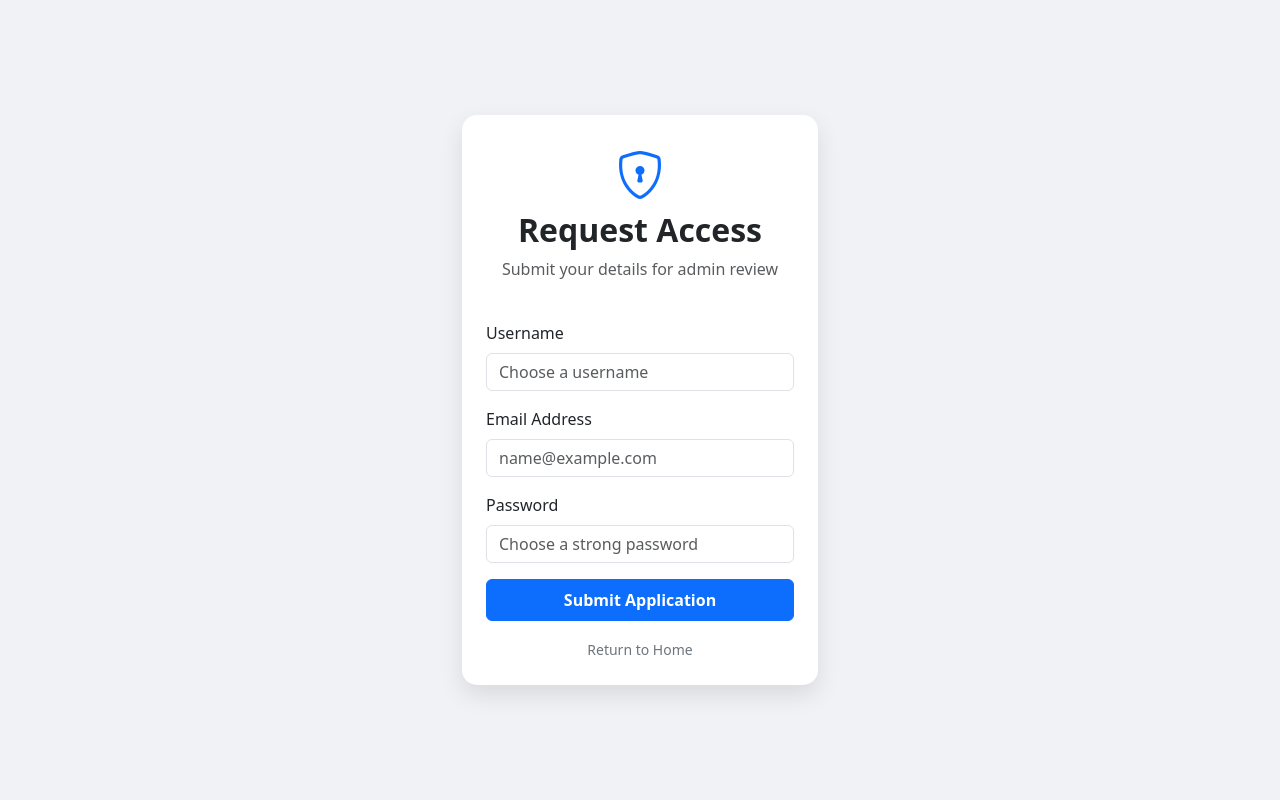
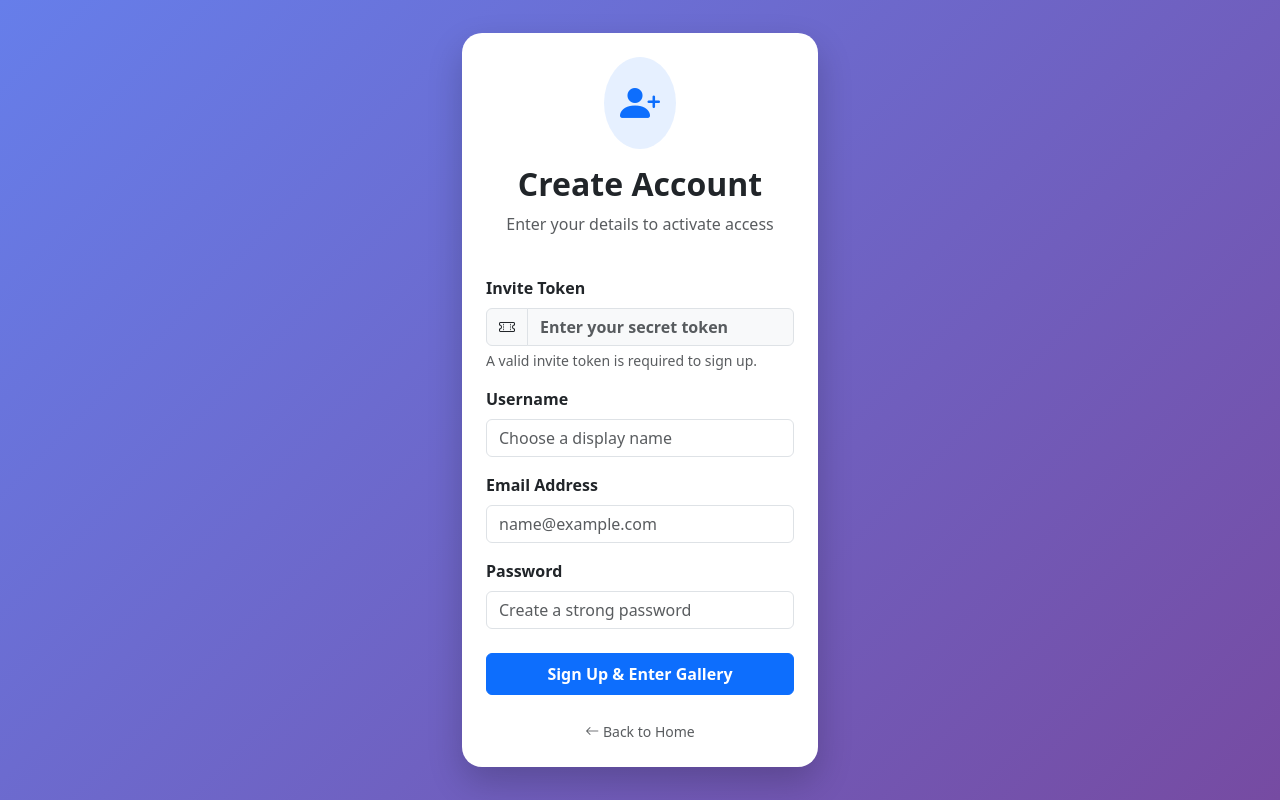
Before and after one commit to MADHU47/my-ai-site, a FastAPI app: page /signup in a window 1280 px wide. Run offline with FastAPI, Linux system fonts and the light colour scheme; some libraries are stand-ins or nearby versions.

Commit message:
invite tokens

```diff
--- a/main.py
+++ b/main.py
@@ -2,6 +2,7 @@ import os
 import psycopg2
 import secrets
 import io
+import string
 from fastapi import FastAPI, Request, Depends, HTTPException, status, UploadFile, File, Form
 from fastapi.responses import HTMLResponse, RedirectResponse, StreamingResponse
 from fastapi.templating import Jinja2Templates
@@ -32,7 +33,7 @@ def get_db_connection():
 def init_db():
     conn = get_db_connection()
     cur = conn.cursor()
-    # Updated Users Table for Moderated Access
+    # Users Table
     cur.execute('''
         CREATE TABLE IF NOT EXISTS users (
             id SERIAL PRIMARY KEY,
@@ -42,6 +43,7 @@ def init_db():
             status TEXT DEFAULT 'pending'
         )
     ''')
+    # Image Metadata Table
     cur.execute('''
         CREATE TABLE IF NOT EXISTS image_metadata (
             id SERIAL PRIMARY KEY,
@@ -50,6 +52,14 @@ def init_db():
             storage_path TEXT NOT NULL,
             public_url TEXT NOT NULL,
             uploaded_by TEXT NOT NULL
+        )
+    ''')
+    # NEW: Invite Tokens Table
+    cur.execute('''
+        CREATE TABLE IF NOT EXISTS invite_tokens (
+            id SERIAL PRIMARY KEY,
+            token TEXT UNIQUE NOT NULL,
+            created_at TIMESTAMP WITH TIME ZONE DEFAULT NOW()
         )
     ''')
     conn.commit()
@@ -91,22 +101,45 @@ async def home(request: Request):
     return templates.TemplateResponse("index.html", {"request": request})
 
 @app.get("/signup", response_class=HTMLResponse)
-async def signup_page(request: Request):
-    return templates.TemplateResponse("signup.html", {"request": request})
+async def signup_page(request: Request, token: str = ""):
+    # Captures 'token' from URL for auto-filling the form
+    return templates.TemplateResponse("signup.html", {"request": request, "token": token})
 
 @app.post("/submit-signup")
-async def submit_signup(username: str = Form(...), email: str = Form(...), password: str = Form(...)):
-    try:
-        conn = get_db_connection()
-        cur = conn.cursor()
-        cur.execute("INSERT INTO users (username, email, password, status) VALUES (%s, %s, %s, 'pending')",
-                    (username, email, password))
-        conn.commit()
+async def submit_signup(
+    username: str = Form(...),
+    email: str = Form(...),
+    password: str = Form(...),
+    invite_token: str = Form(...)
+):
+    conn = get_db_connection()
+    cur = conn.cursor()
+
+    # 1. Verify the Invite Token exists
+    cur.execute("SELECT id FROM invite_tokens WHERE token = %s", (invite_token,))
+    token_record = cur.fetchone()
+
+    if not token_record:
         cur.close()
         conn.close()
-        return HTMLResponse("<h2>Request Submitted!</h2><p>Wait for admin approval.</p><a href='/'>Home</a>")
+        raise HTTPException(status_code=status.HTTP_403_FORBIDDEN, detail="Invalid or expired invite token.")
+
+    try:
+        # 2. Insert user with 'active' status immediately
+        cur.execute(
+            "INSERT INTO users (username, email, password, status) VALUES (%s, %s, %s, 'active')",
+            (username, email, password)
+        )
+        # 3. Delete the token so it can't be used again
+        cur.execute("DELETE FROM invite_tokens WHERE id = %s", (token_record[0],))
+        conn.commit()
+        return HTMLResponse("<h2>Signup Successful!</h2><p>Your account is now active. You may now enter the gallery.</p><a href='/view-gallery'>Go to Gallery</a>")
     except Exception:
+        conn.rollback()
         raise HTTPException(status_code=400, detail="Username already exists.")
+    finally:
+        cur.close()
+        conn.close()
 
 # --- 5. ADMIN DASHBOARD ---
 
@@ -117,21 +150,33 @@ async def admin_dashboard(request: Request, current_user: str = Depends(authenti
 
     conn = get_db_connection()
     cur = conn.cursor()
-    cur.execute("SELECT id, username, email, status FROM users WHERE status = 'pending'")
-    pending = cur.fetchall()
+    # Fetch all unused tokens
+    cur.execute("SELECT token, created_at FROM invite_tokens ORDER BY created_at DESC")
+    tokens = cur.fetchall()
     cur.close()
     conn.close()
-    return templates.TemplateResponse("admin.html", {"request": request, "users": pending})
 
-@app.post("/admin/approve")
-async def approve_user(user_id: int = Form(...), current_user: str = Depends(authenticate_user)):
-    if current_user == ADMIN_USER:
-        conn = get_db_connection()
-        cur = conn.cursor()
-        cur.execute("UPDATE users SET status = 'active' WHERE id = %s", (user_id,))
-        conn.commit()
-        cur.close()
-        conn.close()
+    # Pass base_url to template to generate Magic Links
+    return templates.TemplateResponse("admin.html", {
+        "request": request,
+        "tokens": tokens,
+        "base_url": str(request.base_url)
+    })
+
+@app.post("/admin/generate-token")
+async def generate_token(current_user: str = Depends(authenticate_user)):
+    if current_user != ADMIN_USER:
+        raise HTTPException(status_code=403, detail="Forbidden")
+
+    # Generate a random 8-character alphanumeric token
+    new_token = ''.join(secrets.choice(string.ascii_uppercase + string.digits) for _ in range(8))
+
+    conn = get_db_connection()
+    cur = conn.cursor()
+    cur.execute("INSERT INTO invite_tokens (token) VALUES (%s)", (new_token,))
+    conn.commit()
+    cur.close()
+    conn.close()
     return RedirectResponse(url="/admin/dashboard", status_code=303)
 
 # --- 6. GALLERY & MEDIA ROUTES ---
--- a/templates/signup.html
+++ b/templates/signup.html
@@ -3,12 +3,25 @@
 <head>
     <meta charset="UTF-8">
     <meta name="viewport" content="width=device-width, initial-scale=1.0">
-    <title>Request Access - Private Gallery</title>
+    <title>Join the Gallery - Private Access</title>
     <link href="https://cdn.jsdelivr.net/npm/bootstrap@5.3.0/dist/css/bootstrap.min.css" rel="stylesheet">
     <link rel="stylesheet" href="https://cdn.jsdelivr.net/npm/bootstrap-icons@1.11.1/font/bootstrap-icons.css">
     <style>
-        body { background: #f0f2f5; height: 100vh; display: flex; align-items: center; }
-        .signup-card { border: none; border-radius: 15px; box-shadow: 0 10px 25px rgba(0,0,0,0.1); }
+        body {
+            background: linear-gradient(135deg, #667eea 0%, #764ba2 100%);
+            height: 100vh;
+            display: flex;
+            align-items: center;
+        }
+        .signup-card {
+            border: none;
+            border-radius: 20px;
+            box-shadow: 0 15px 35px rgba(0,0,0,0.2);
+        }
+        .form-control:focus {
+            border-color: #764ba2;
+            box-shadow: 0 0 0 0.25rem rgba(118, 75, 162, 0.25);
+        }
     </style>
 </head>
 <body>
@@ -17,27 +30,53 @@
             <div class="col-md-5 col-lg-4">
                 <div class="card signup-card p-4">
                     <div class="text-center mb-4">
-                        <i class="bi bi-shield-lock text-primary" style="font-size: 3rem;"></i>
-                        <h2 class="fw-bold">Request Access</h2>
-                        <p class="text-muted">Submit your details for admin review</p>
+                        <div class="bg-primary bg-opacity-10 d-inline-block p-3 rounded-circle mb-3">
+                            <i class="bi bi-person-plus-fill text-primary fs-1"></i>
+                        </div>
+                        <h2 class="fw-bold">Create Account</h2>
+                        <p class="text-muted">Enter your details to activate access</p>
                     </div>
+
                     <form action="/submit-signup" method="post">
                         <div class="mb-3">
-                            <label class="form-label">Username</label>
-                            <input type="text" name="username" class="form-control" required placeholder="Choose a username">
+                            <label class="form-label fw-bold">Invite Token</label>
+                            <div class="input-group">
+                                <span class="input-group-text bg-light"><i class="bi bi-ticket-perforated"></i></span>
+                                <input type="text" name="invite_token" class="form-control bg-light fw-bold"
+                                       value="{{ token }}" required {% if token %}readonly{% endif %}
+                                       placeholder="Enter your secret token">
+                            </div>
+                            {% if token %}
+                            <div class="form-text text-success"><i class="bi bi-check-circle-fill"></i> Token detected and applied.</div>
+                            {% else %}
+                            <div class="form-text">A valid invite token is required to sign up.</div>
+                            {% endif %}
                         </div>
+
                         <div class="mb-3">
-                            <label class="form-label">Email Address</label>
-                            <input type="email" name="email" class="form-control" required placeholder="name@example.com">
+                            <label class="form-label fw-bold">Username</label>
+                            <input type="text" name="username" class="form-control" placeholder="Choose a display name" required>
                         </div>
+
                         <div class="mb-3">
-                            <label class="form-label">Password</label>
-                            <input type="password" name="password" class="form-control" required placeholder="Choose a strong password">
+                            <label class="form-label fw-bold">Email Address</label>
+                            <input type="email" name="email" class="form-control" placeholder="name@example.com" required>
                         </div>
-                        <button type="submit" class="btn btn-primary w-100 py-2 fw-bold">Submit Application</button>
+
+                        <div class="mb-3">
+                            <label class="form-label fw-bold">Password</label>
+                            <input type="password" name="password" class="form-control" placeholder="Create a strong password" required>
+                        </div>
+
+                        <button type="submit" class="btn btn-primary w-100 py-2 fw-bold mt-2">
+                            Sign Up & Enter Gallery
+                        </button>
                     </form>
-                    <div class="text-center mt-3">
-                        <a href="/" class="text-decoration-none small text-secondary">Return to Home</a>
+
+                    <div class="text-center mt-4">
+                        <a href="/" class="text-decoration-none small text-muted">
+                            <i class="bi bi-arrow-left"></i> Back to Home
+                        </a>
                     </div>
                 </div>
             </div>
```
Also changed, not shown: templates/admin.html (+74 -26 lines).
